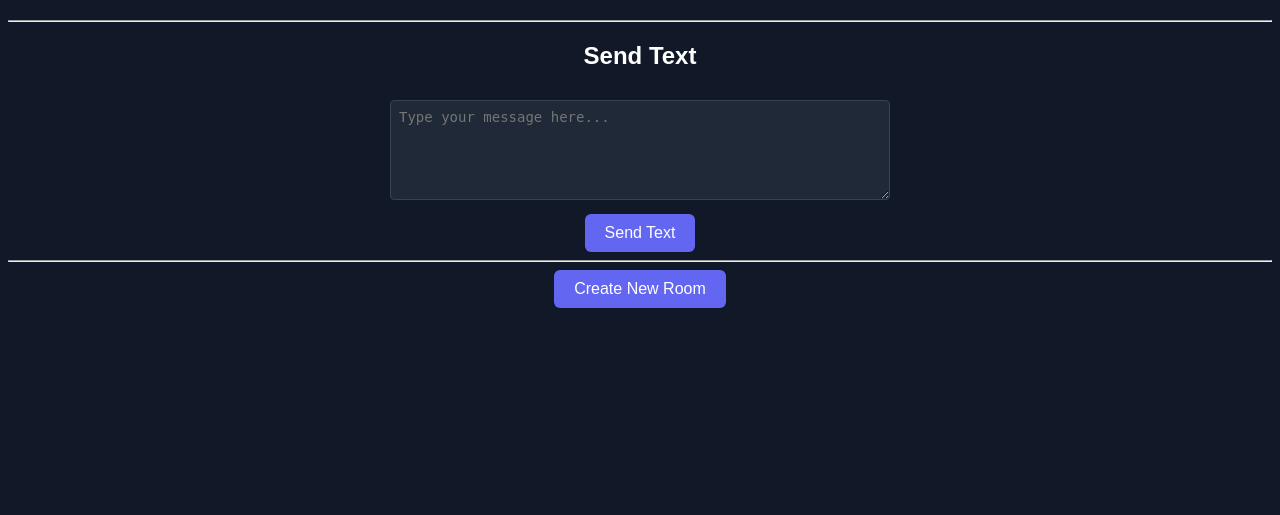
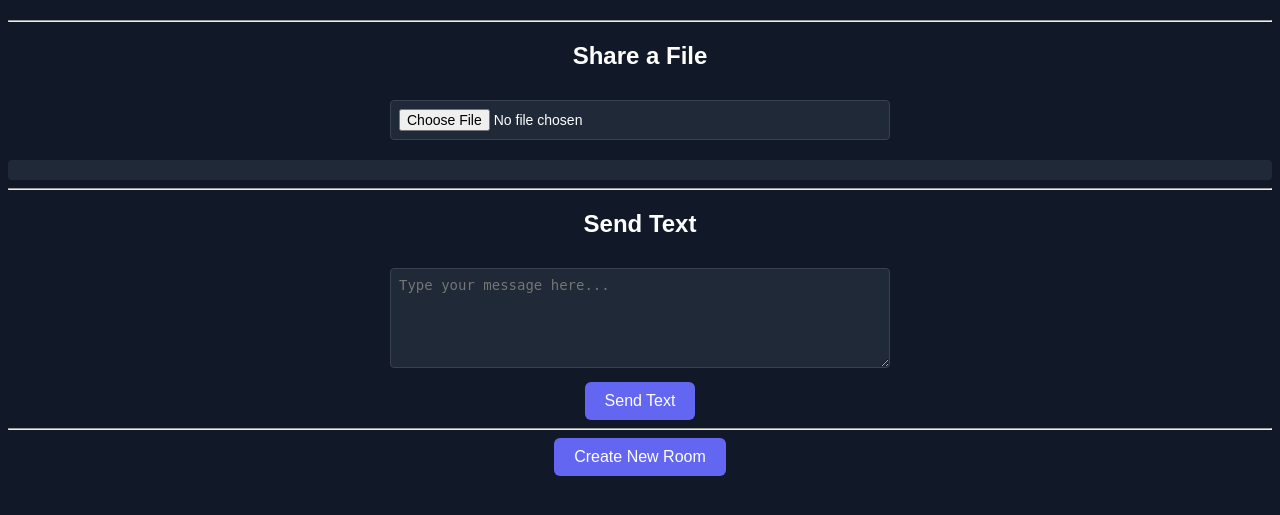
Before and after one commit to Kithaws/dropit, a FastAPI app: template templates/room.html in a window 1280 px wide. Shown: the part 180-695 px from the top of the page. Run offline with FastAPI, Linux system fonts and the light colour scheme; the template is opened without the code that fills it, so the values that code supplies are empty; some libraries are stand-ins or nearby versions.

Commit message:
file  DropIt commit

```diff
--- a/main.py
+++ b/main.py
@@ -147,7 +147,7 @@ async def room_page(request: Request, room_id: str):
 
 
 @app.post("/upload/{room_id}")
-async def upload_file(room_id: str, file: UploadFile = File(...)):
+async def upload_file(request: Request, room_id: str, file: UploadFile = File(...)):
 
     with closing(get_db()) as conn:
         cursor = conn.cursor()
@@ -187,6 +187,10 @@ async def upload_file(room_id: str, file: UploadFile = File(...)):
             (unique_name, room_id)
         )
         conn.commit()
+
+    # if the upload was done via AJAX (our client JS), return JSON instead
+    if request.headers.get("x-requested-with") == "XMLHttpRequest":
+        return {"fileUrl": f"/download/{room_id}"}
 
     return RedirectResponse(f"/room/{room_id}", status_code=302)
 
--- a/static/script.js
+++ b/static/script.js
@@ -56,51 +56,102 @@ function debounce(func, delay) {
 // Track active listeners to avoid duplicates
 const activeListeners = new Set();
 
-// Real-time text synchronization across multiple users
+// Upload helper for AJAX file transfers
+async function uploadRoomFile(roomId, file) {
+  const fd = new FormData();
+  fd.append("file", file);
+  const resp = await fetch(`/upload/${roomId}`, {
+    method: "POST",
+    body: fd,
+    headers: { "X-Requested-With": "XMLHttpRequest" }
+  });
+  if (!resp.ok) throw new Error("Upload failed");
+  return resp.json(); // expects { fileUrl: "/download/room" }
+}
+
+// Render file (image or link) inside #file-display
+function renderFile(fileUrl) {
+  const display = document.getElementById("file-display");
+  if (!display) return;
+  display.innerHTML = "";
+
+  // guess by extension if we should show an image
+  const ext = fileUrl.split(".").pop().toLowerCase();
+  if (["png","jpg","jpeg","gif","bmp","webp"].includes(ext)) {
+    const img = document.createElement("img");
+    img.src = fileUrl;
+    display.appendChild(img);
+  } else {
+    const a = document.createElement("a");
+    a.href = fileUrl;
+    a.textContent = "Download file";
+    a.target = "_blank";
+    display.appendChild(a);
+  }
+}
+
+// Real-time text + file synchronization across multiple users
 window.addEventListener("DOMContentLoaded", () => {
   const textForm = document.querySelector("form[action^='/send-text']");
   const textarea = textForm?.querySelector("textarea[name='text']");
+  const fileInput = document.querySelector("input[type='file']");
+  const roomId = window.location.pathname.split("/").pop();
+
+  // ensure firestore document exists even if nobody has typed yet
+  if (roomId) {
+    createRoomInFirestore(roomId);
+  }
+
+  if (fileInput && roomId) {
+    fileInput.addEventListener("change", async () => {
+      const file = fileInput.files[0];
+      if (file) {
+        try {
+          const result = await uploadRoomFile(roomId, file);
+          // update firestore with the URL so others see it live
+          await setDoc(doc(db, "rooms", roomId), { fileUrl: result.fileUrl }, { merge: true });
+        } catch (e) {
+          console.error("File upload error", e);
+        }
+      }
+    });
+  }
 
   if (textForm && textarea) {
     const roomId = window.location.pathname.split("/").pop();
 
-    // Store original submit handler
     const debouncedUpdate = debounce(async (text) => {
-      // Update Firebase as user types (not just on submit)
       if (text.trim()) {
         await sendTextToFirestore(roomId, text);
       }
-    }, 500); // Update after 500ms of no typing
+    }, 500);
 
-    // Update Firebase as user types in real-time
     textarea.addEventListener("input", () => {
       const text = textarea.value;
       debouncedUpdate(text);
     });
 
-    // Still allow form submission
     textForm.addEventListener("submit", async event => {
       const finalText = textarea.value;
       if (roomId && finalText) {
         await sendTextToFirestore(roomId, finalText);
       }
-      // Allow form to submit normally (redirect will clear the page anyway)
     });
 
-    // Set up real-time listener if not already active for this room
     if (!activeListeners.has(roomId)) {
       activeListeners.add(roomId);
 
-      // Listen for real-time updates from any user and copy into textarea
       onSnapshot(doc(db, "rooms", roomId), (snapshot) => {
         if (snapshot.exists()) {
           const data = snapshot.data();
           const receivedText = data.text || "";
+          const fileUrl = data.fileUrl;
 
-          // always update textarea value if it differs; this lets both
-          // participants see exactly what the other is currently typing
           if (receivedText !== textarea.value) {
             textarea.value = receivedText;
+          }
+          if (fileUrl) {
+            renderFile(fileUrl);
           }
         }
       });
--- a/static/style.css
+++ b/static/style.css
@@ -41,6 +41,23 @@ textarea {
     min-height: 100px;
 }
 
+/* image styling: dark background with border so pictures stand out */
+img {
+    max-width: 80%;
+    border: 2px solid #374151;
+    border-radius: 6px;
+    background: #1f2937;
+    padding: 4px;
+}
+
+/* container used previously for received text or other panels */
+.text-box {
+    background: #1f2937;
+    color: white;
+    padding: 10px;
+    border-radius: 4px;
+}
+
 /* make sure any dynamically inserted live text uses contrast */
 #live-text {
     background: #1f2937;
--- a/templates/room.html
+++ b/templates/room.html
@@ -13,6 +13,20 @@
         <h1>📂 DropIt Room</h1>
 
         <h3>Room ID: {{ room_id }}</h3>
+
+        <hr>
+
+        <!-- FILE SHARING SECTION -->
+        <h2>Share a File</h2>
+        <!-- file input will auto-upload via JS; no submit button required -->
+        <input type="file" name="file" id="file-input">
+        {% if has_file %}
+            <div id="file-display" class="text-box" style="margin-top:10px;">
+                <a href="/download/{{ room_id }}" target="_blank">Download file</a>
+            </div>
+        {% else %}
+            <div id="file-display" class="text-box" style="margin-top:10px;"></div>
+        {% endif %}
 
         <hr>
 
```
